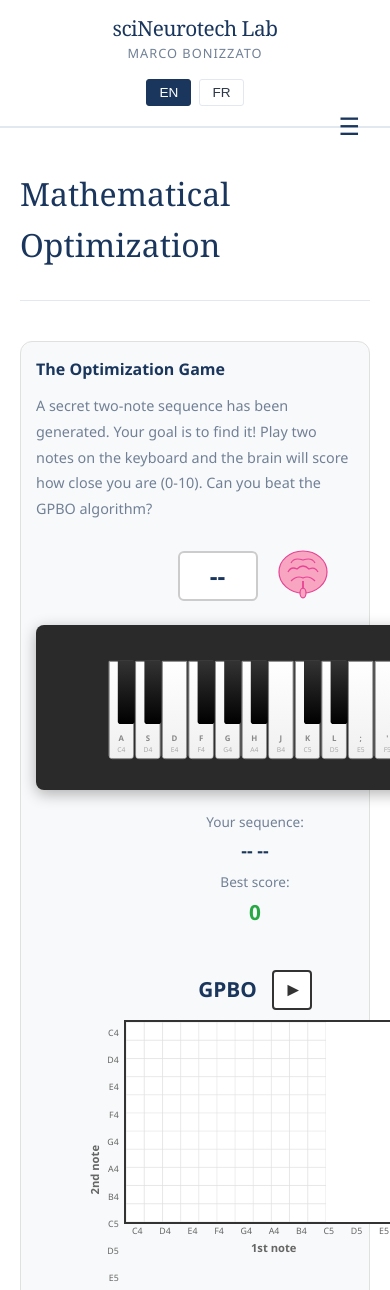
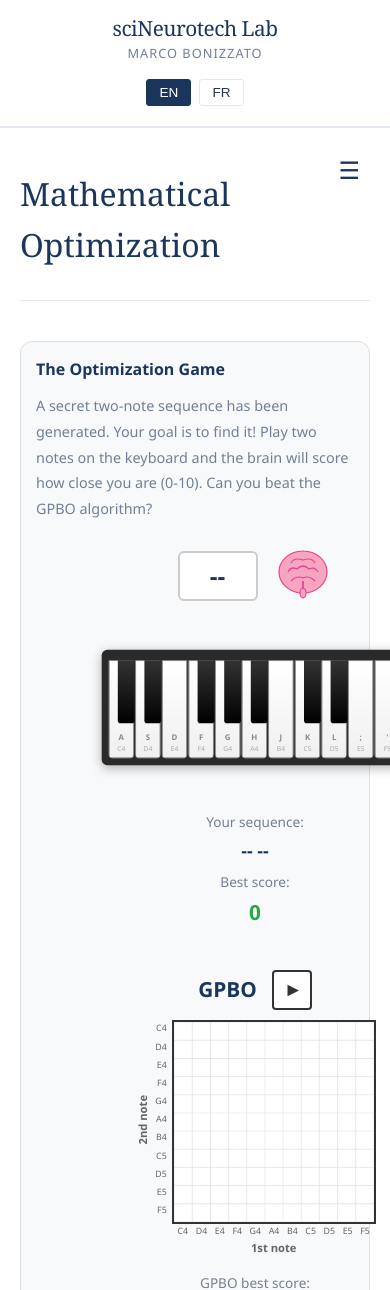
Before and after one commit to mbonizzato/scineurotech, a plain HTML site: page research-maths.html in a window 390 px wide. Shown: the part 78-1368 px from the top of the page. Drawn offline with Linux system fonts and the light colour scheme.

Commit message:
Fix mobile responsiveness issues

```diff
--- a/styles.css
+++ b/styles.css
@@ -1224,12 +1224,16 @@ footer {
 }
 
 @media (max-width: 768px) {
+  header {
+    position: relative;
+  }
+
   .menu-toggle {
     display: block;
     position: absolute;
     right: 20px;
-    top: 50%;
-    transform: translateY(-50%);
+    top: 20px;
+    z-index: 1001;
   }
 
   .main-nav .container {
@@ -1272,6 +1276,11 @@ footer {
     gap: 20px;
   }
 
+  .research-card-box {
+    width: 100%;
+    max-width: 300px;
+  }
+
   .hero-minimal {
     padding: 40px 0;
   }
@@ -1727,7 +1736,7 @@ footer {
     align-items: center;
   }
 
-  .piano-keys {
+  .piano-container {
     transform: scale(0.85);
     transform-origin: center;
   }
@@ -1736,10 +1745,18 @@ footer {
     width: 250px;
     height: 250px;
   }
+
+  .y-axis-notes {
+    height: 250px;
+  }
+
+  .x-axis-notes {
+    width: 250px;
+  }
 }
 
 @media (max-width: 480px) {
-  .piano-keys {
+  .piano-container {
     transform: scale(0.7);
     transform-origin: center;
   }
@@ -1752,4 +1769,12 @@ footer {
     width: 200px;
     height: 200px;
   }
-}
+
+  .y-axis-notes {
+    height: 200px;
+  }
+
+  .x-axis-notes {
+    width: 200px;
+  }
+}
```
